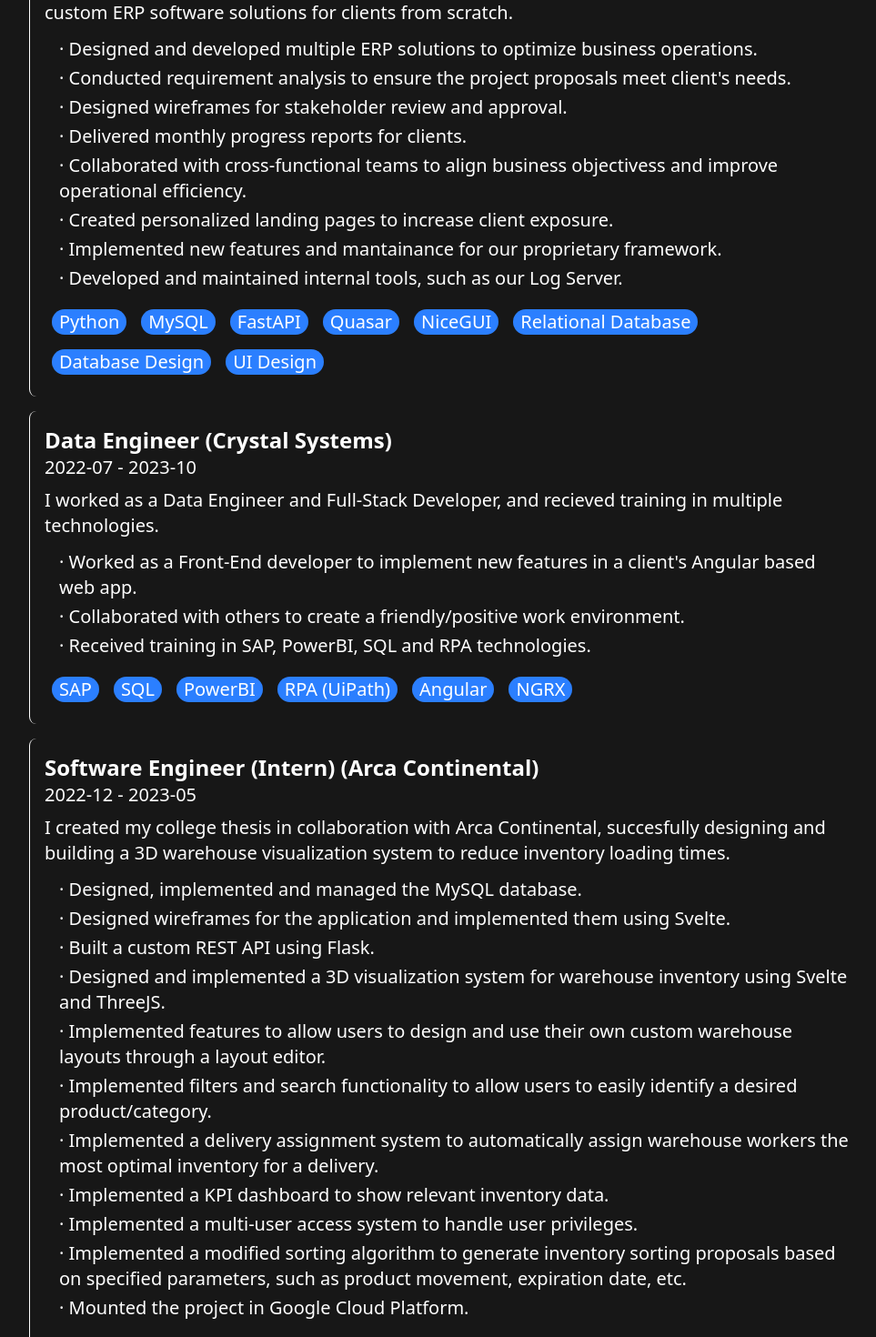
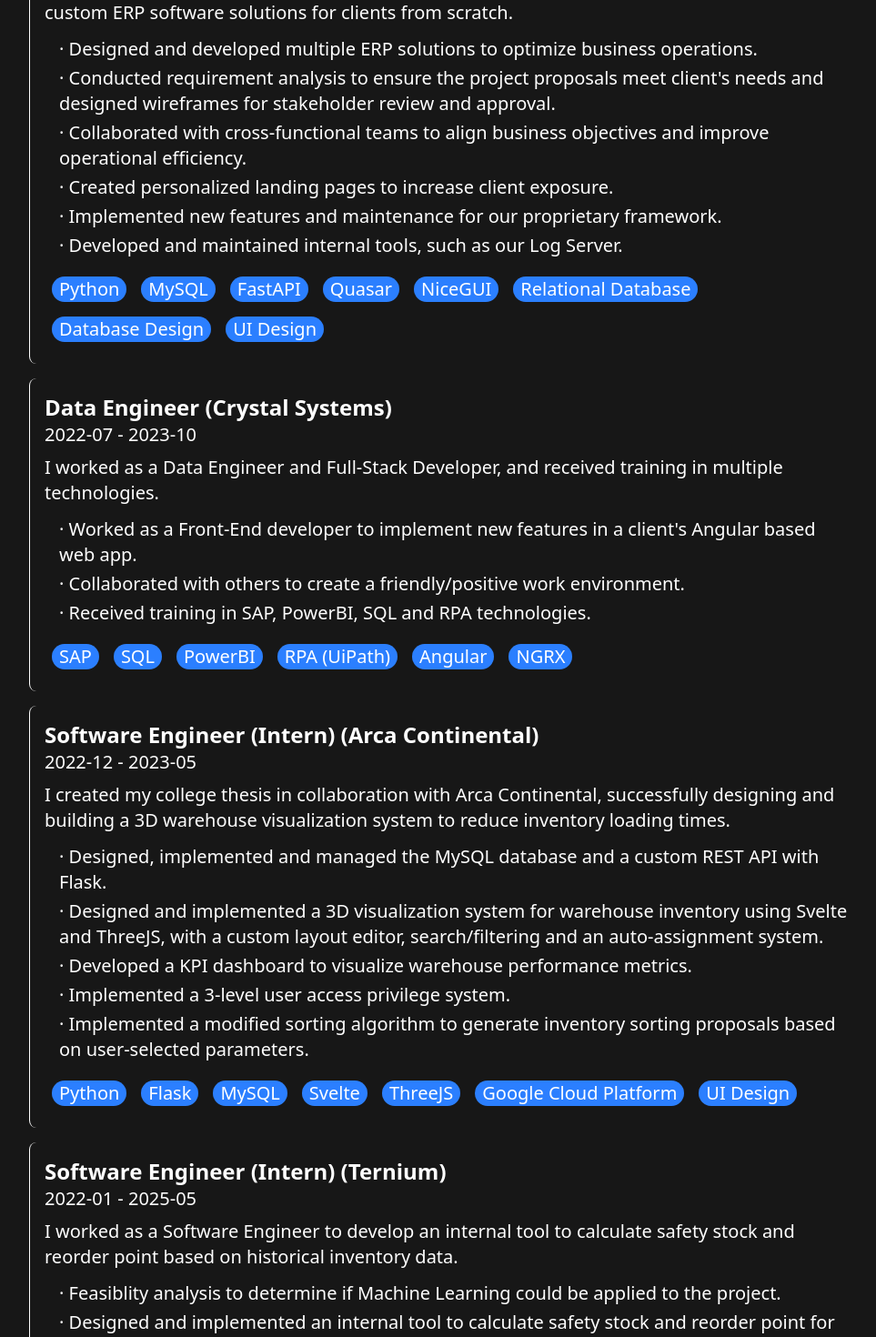
Before and after one commit to EnricoCecchini/Portfolio, a React (Vite) app: page / in a window 1280 px wide. Shown: the part 600-2070 px from the top of the page at 91% size, without its empty margins (240-1203 px from the left). Built offline with nearby package versions, Linux system fonts and the light colour scheme.

Commit message:
Dockerfile, added missing tech to Project 1 and begin re-working Experience text

```diff
--- a/src/components/WorkItem.tsx
+++ b/src/components/WorkItem.tsx
@@ -13,6 +13,7 @@
 
 
 function WorkItem(props: WorkItemInterface) {
+
     return (
         <>
             <div className='w-full border-l-1 rounded-lg p-4'>
--- a/src/pages/Projects.tsx
+++ b/src/pages/Projects.tsx
@@ -7,10 +7,10 @@
         {
             title: "Local Fiction Reader",
             description: "Locally hosted fanfiction reading and writing webapp, allowing users to write and store their work in a locally hosted database.",
-            url: "https://www.url.com",
-            cover_image: "https://m.media-amazon.com/images/I/51fUBB7AOEL.jpg",
+            url: "https://github.com/EnricoCecchini/local_fiction_reader_dockerized",
+            cover_image: null,
             tech_stack: [
-                "Python", "MySQL", "FastAPI", "React", "Typescript", "TailwindCSS"
+                "Python", "MySQL", "FastAPI", "React", "Typescript", "TailwindCSS", "Docker"
             ]
         },
         {
--- a/src/pages/Work.tsx
+++ b/src/pages/Work.tsx
@@ -1,7 +1,5 @@
-import React from 'react'
 import WorkItem from '../components/WorkItem'
 import PageTitle from '../components/PageTitle'
-import { generateKey } from '../utils/generate_key'
 import { v4 as uuidv4 } from "uuid";
 
 function Work() {
@@ -14,12 +12,10 @@
             description: "I worked as a Software Engineer, mainly in Full-Stack development, designing and building custom ERP software solutions for clients from scratch.",
             achievements: [
                 "Designed and developed multiple ERP solutions to optimize business operations.",
-                "Conducted requirement analysis to ensure the project proposals meet client's needs.",
-                "Designed wireframes for stakeholder review and approval.",
-                "Delivered monthly progress reports for clients.",
-                "Collaborated with cross-functional teams to align business objectivess and improve operational efficiency.",
+                "Conducted requirement analysis to ensure the project proposals meet client's needs and designed wireframes for stakeholder review and approval.",
+                "Collaborated with cross-functional teams to align business objectives and improve operational efficiency.",
                 "Created personalized landing pages to increase client exposure.",
-                "Implemented new features and mantainance for our proprietary framework.",
+                "Implemented new features and maintenance for our proprietary framework.",
                 "Developed and maintained internal tools, such as our Log Server."
             ],
             tech_stack: [
@@ -31,7 +27,7 @@
             company: "Crystal Systems",
             date_start: "2022-07",
             date_end: "2023-10",
-            description: "I worked as a Data Engineer and Full-Stack Developer, and recieved training in multiple technologies.",
+            description: "I worked as a Data Engineer and Full-Stack Developer, and received training in multiple technologies.",
             achievements: [
                 "Worked as a Front-End developer to implement new features in a client's Angular based web app.",
                 "Collaborated with others to create a friendly/positive work environment.",
@@ -46,19 +42,13 @@
             company: "Arca Continental",
             date_start: "2022-12",
             date_end: "2023-05",
-            description: "I created my college thesis in collaboration with Arca Continental, succesfully designing and building a 3D warehouse visualization system to reduce inventory loading times.",
+            description: "I created my college thesis in collaboration with Arca Continental, successfully designing and building a 3D warehouse visualization system to reduce inventory loading times.",
             achievements: [
-                "Designed, implemented and managed the MySQL database.",
-                "Designed wireframes for the application and implemented them using Svelte.",
-                "Built a custom REST API using Flask.",
-                "Designed and implemented a 3D visualization system for warehouse inventory using Svelte and ThreeJS.",
-                "Implemented features to allow users to design and use their own custom warehouse layouts through a layout editor.",
-                "Implemented filters and search functionality to allow users to easily identify a desired product/category.",
-                "Implemented a delivery assignment system to automatically assign warehouse workers the most optimal inventory for a delivery.",
-                "Implemented a KPI dashboard to show relevant inventory data.",
-                "Implemented a multi-user access system to handle user privileges.",
-                "Implemented a modified sorting algorithm to generate inventory sorting proposals based on specified parameters, such as product movement, expiration date, etc.",
-                "Mounted the project in Google Cloud Platform."
+                "Designed, implemented and managed the MySQL database and a custom REST API with Flask.",
+                "Designed and implemented a 3D visualization system for warehouse inventory using Svelte and ThreeJS, with a custom layout editor, search/filtering and an auto-assignment system.",
+                "Developed a KPI dashboard to visualize warehouse performance metrics.",
+                "Implemented a 3-level user access privilege system.",
+                "Implemented a modified sorting algorithm to generate inventory sorting proposals based on user-selected parameters.",
             ],
             tech_stack: [
                 "Python", "Flask", "MySQL", "Svelte", "ThreeJS", "Google Cloud Platform", "UI Design"
@@ -71,7 +61,7 @@
             date_end: "2025-05",
             description: "I worked as a Software Engineer to develop an internal tool to calculate safety stock and reorder point based on historical inventory data.",
             achievements: [
-                "Feasablity analysis to determine if Machine Learning could be applied to the project.",
+                "Feasiblity analysis to determine if Machine Learning could be applied to the project.",
                 "Designed and implemented an internal tool to calculate safety stock and reorder point for warehouse inventory.",
                 "Created a simple web-based GUI for ease of use."
             ],
```
Also changed, not shown: 1 other file (tests, documents, lock files or other folders).
